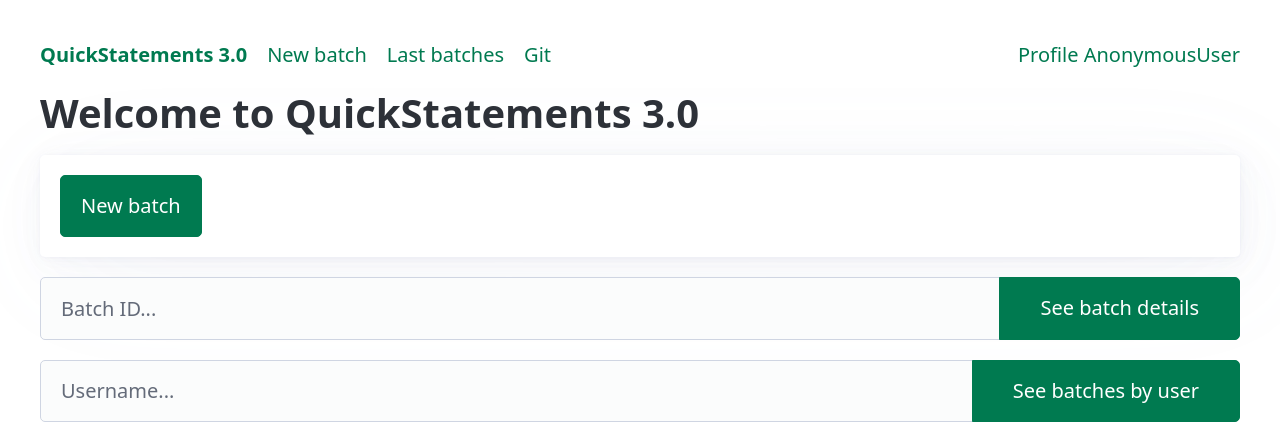
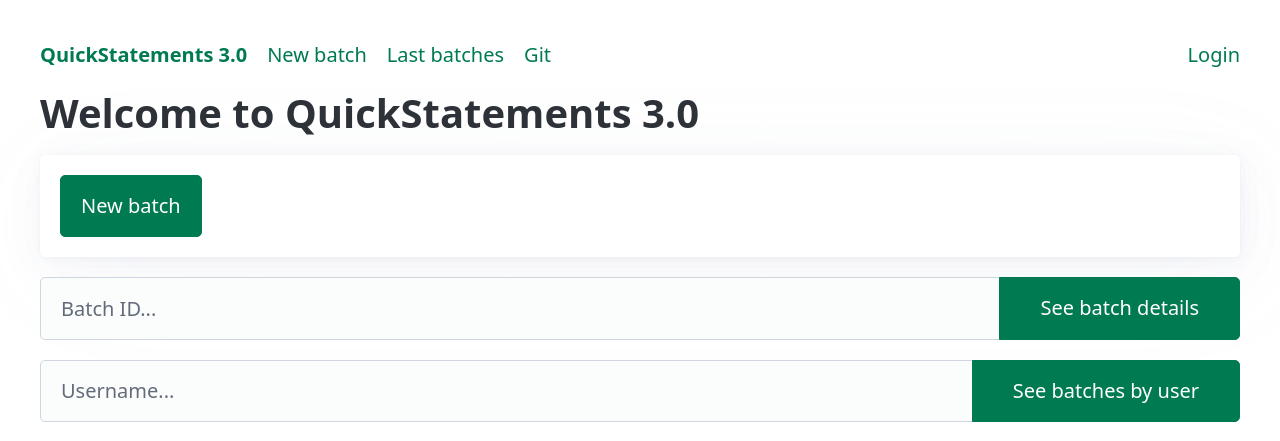
Before and after one commit to WikiMovimentoBrasil/quickstatements3, a Django app: template src/web/templates/index.html in a window 1280 px wide. Shown: the top 441 px of the page. Run offline with Django 3.2, Linux system fonts and the light colour scheme; the template is opened without the code that fills it, so the values that code supplies are empty.

Commit message:
Adds header for anonymous user

```diff
--- a/src/web/templates/layout.html
+++ b/src/web/templates/layout.html
@@ -21,7 +21,12 @@
         <li><a href="https://github.com/WikiMovimentoBrasil/quickstatements3">Git</a></li>
       </ul>
       <ul>
-        <li><a href="{% url 'profile' %}">Profile {{user}}</a></li>
+        {% if user.is_anonymous %}
+        <li><a href="{% url 'login' %}">Login</a></li>
+        {% else %}
+        <li><a href="{% url 'profile' %}">User:{{user}}</a></li>
+        <li><a href="{% url 'last_batches_by_user' user=user %}">Your last batches</a></li>
+        {% endif %}
       </ul>
     </nav>
     {% block content %}
```
